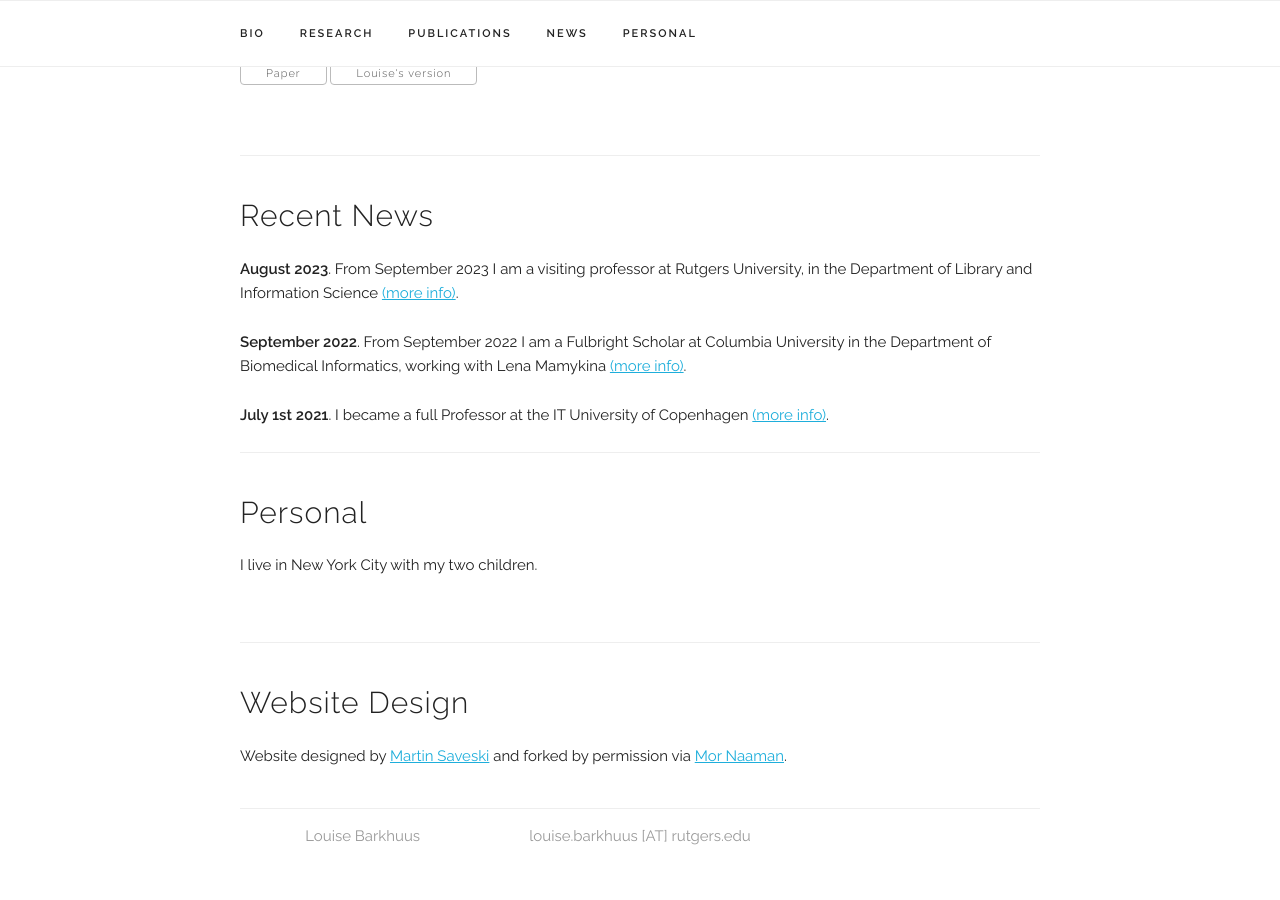
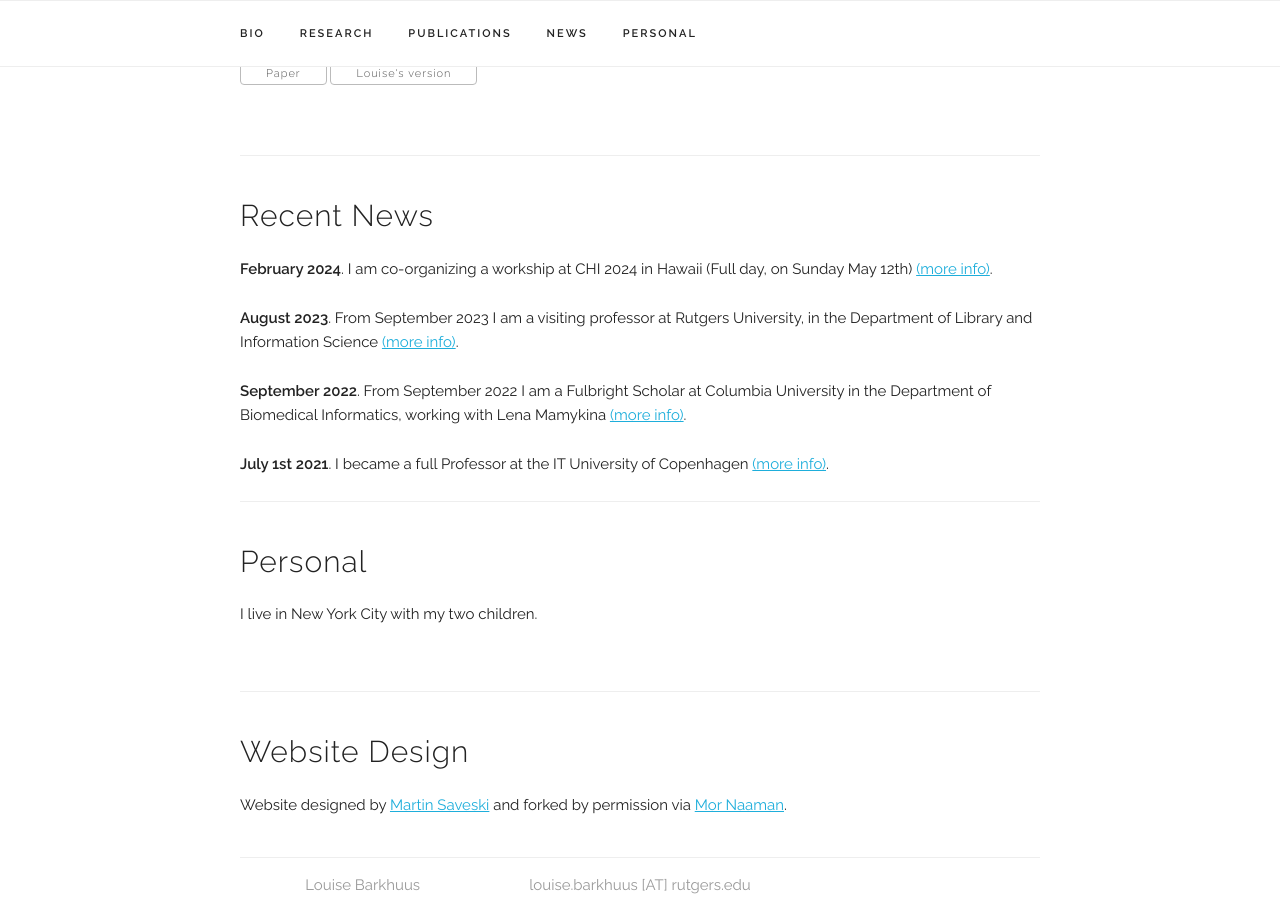
Before and after one commit to barkhuus/barkhuus.github.io, a Jekyll site: the page built from index.html, in a window 1280 px wide and 900 px high, scrolled down 2298 px. Built offline with Jekyll 4.4.1, drawn with Linux system fonts in a browser that asks for light colours.

Commit message:
Update news.yaml

```diff
--- a/_data/news.yaml
+++ b/_data/news.yaml
@@ -1,4 +1,8 @@
 news_items:
+
+  - item: "I am co-organizing a workship at CHI 2024 in Hawaii (Full day, on Sunday May 12th)"
+    date: "February 2024"
+    link: "sites.google.com/view/llmsindatawork"
 
   - item: "From September 2023 I am a visiting professor at Rutgers University, in the Department of Library and Information Science"
     date: "August 2023"
```
